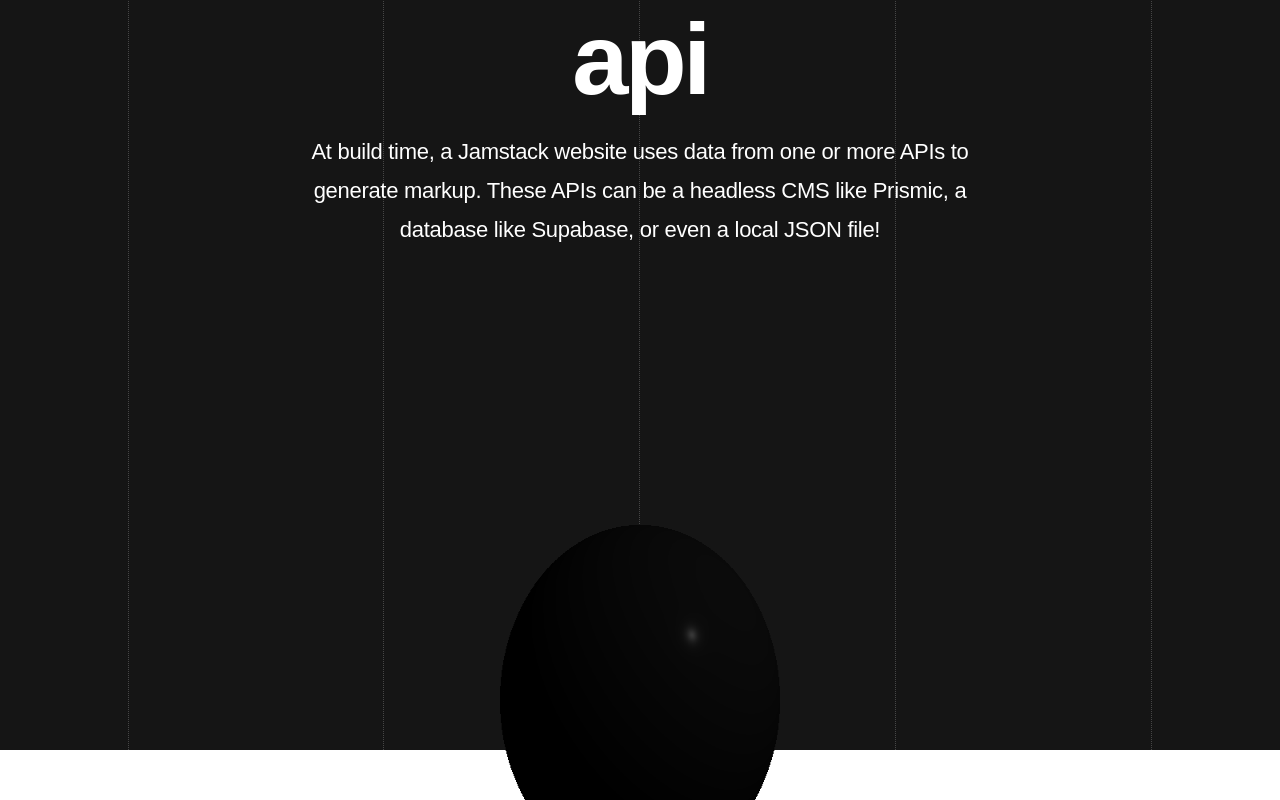
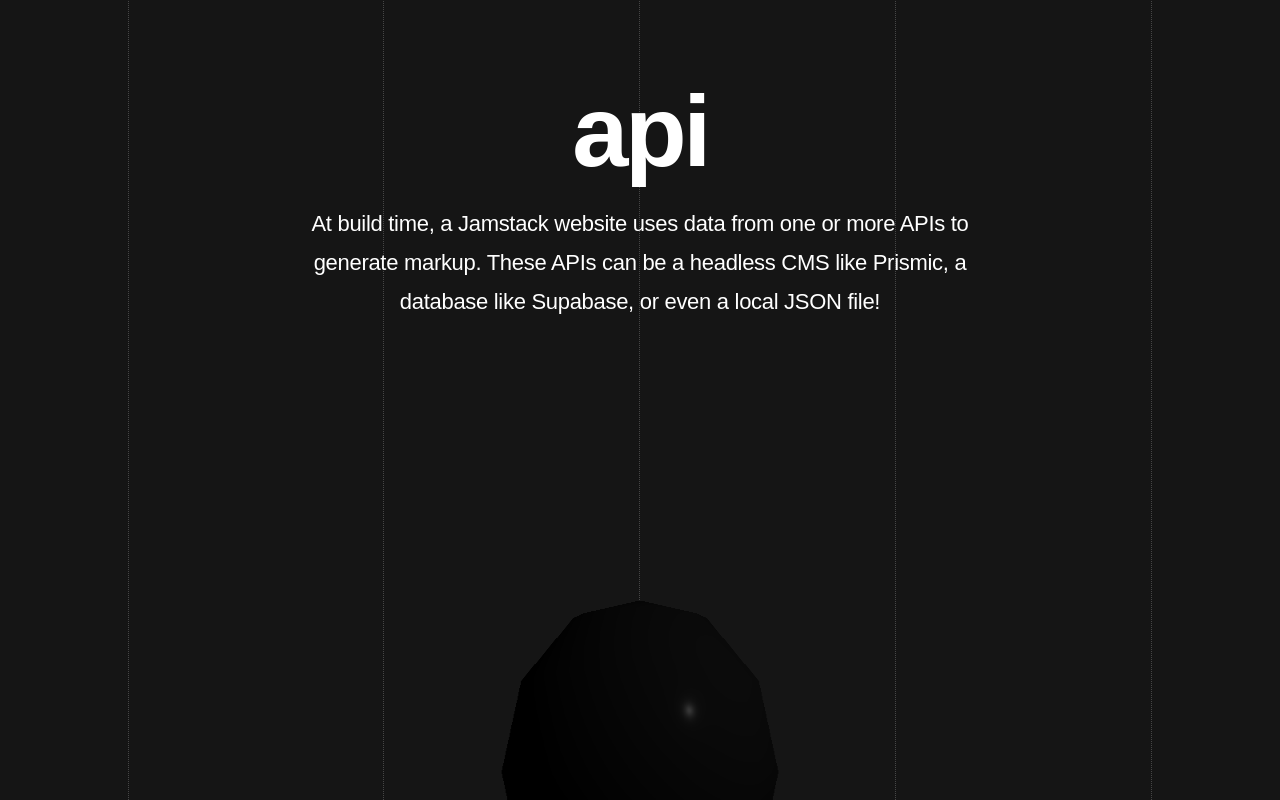
Before and after one commit to Eliman-C5/monogram-exercise, a Next.js app: page / in a window 1280 px wide. Shown: the part 2094-2894 px from the top of the page. Built offline with nearby package versions, Linux system fonts and the light colour scheme; a web font is replaced by a local one.

Commit message:
Improve performance

```diff
--- a/src/components/sections/scores/Scores.jsx
+++ b/src/components/sections/scores/Scores.jsx
@@ -2,10 +2,7 @@ import { InnerBackground } from '@/components/common/InnerBackground'
 import Section from '@/components/wrapper/Section'
 import React from 'react'
 import { Footer } from '../footer/Footer'
-import { ThreeSphere } from '../tools/ThreeSphere'
 import { TopAuditScores } from './TopAuditScores'
-
-const columns = [1, 2, 3, 4]
 
 export const Scores = () => {
   return (
@@ -19,8 +16,6 @@ export const Scores = () => {
 
         <Footer styles={''} />
 
-        {/* <ThreeSphere /> */}
-
       </Section>
 
 
--- a/src/components/sections/tools/ThreeSphere.jsx
+++ b/src/components/sections/tools/ThreeSphere.jsx
@@ -5,7 +5,7 @@ export const ThreeSphere = ({size, style}) => {
   const canvasRef = useRef(null);
 
   useEffect(() => {
-    // Función para cargar la imagen en la textura
+    //Function to load the image into the texture
     const loadTexture = (url) => {
       const textureLoader = new THREE.TextureLoader();
       return textureLoader.load(url);
@@ -19,7 +19,7 @@ export const ThreeSphere = ({size, style}) => {
       1000
     );
 
-    // Ajustamos la posición de la luz para mejorar la reflexión metálica
+    //Adjust the position of the light to improve metallic reflection
     const light = new THREE.PointLight(0xffffff, 1);
     light.position.set(5, 5, 5);
     scene.add(light);
@@ -29,30 +29,34 @@ export const ThreeSphere = ({size, style}) => {
       alpha: true,
     });
 
-    // Configuración de la esfera
-    const geometry = new THREE.SphereGeometry(1, 64, 64, 0, Math.PI, 0, Math.PI);
+    //Sphere configuration
+    const geometry = new THREE.SphereGeometry(1, 9, 6, 0, Math.PI, 0, Math.PI);
     const material = new THREE.MeshStandardMaterial({
       map: loadTexture('https://res.cloudinary.com/datsipxkz/image/upload/v1680293977/monogram-exercise/i3mv2d2g1i0lo9nfg4y5.png'),
-      roughness: 0.2, // Ajustamos la rugosidad para mejorar la reflexión metálica
-      metalness: 0, // Ajustamos la metalicidad para mejorar la apariencia metálica
+      roughness: 0.2, //Now we adjust the roughness to improve the metallic reflection
+      metalness: 0, //This adjusts the metallicness to improve the metallic appearance
     });
     const sphere = new THREE.Mesh(geometry, material);
     scene.add(sphere);
 
-    // Configuración de la cámara y el renderizador
+    //Camera and renderer settings
     camera.position.z = size;
     renderer.setSize(window.innerWidth, window.innerHeight);
-
+    let myReqId
     const animate = () => {
-      requestAnimationFrame(animate);
+      myReqId = requestAnimationFrame(animate);
       renderer.render(scene, camera);
     };
 
     animate();
+
+    return () => {
+      window.cancelAnimationFrame(myReqId)
+    }
   }, []);
 
   return <div className={`${style}`}>
-    <canvas ref={canvasRef} className='max-w-[100%] max-h-[100%] mx-auto relative z-10 top-[7%] sm:top-0 lg:top-[50px] 2xl:top-[80px]'>
+    <canvas ref={canvasRef} className='max-w-[100%] mx-auto relative z-10 top-[-55%] sm:top-[-25%] md:top-[-10%] lg:top-[50px] 2xl:top-[80px]'>
     </canvas>
   </div>
 };
--- a/src/components/sections/tools/Tools.jsx
+++ b/src/components/sections/tools/Tools.jsx
@@ -31,8 +31,8 @@ export const Tools = () => {
           textSize='tools-markup-p'
         >
           <ThreeSphere size={6.5} style='h-[450px] max-w-[400px] mx-auto sm:hidden' />
-          <ThreeSphere size={5} style='h-[600px] max-w-[500px] mx-auto hidden sm:block md:hidden' />
-          <ThreeSphere size={5} style='mx-auto hidden md:block' />
+          <ThreeSphere size={5.5} style='h-[700px] max-w-[620px] mx-auto hidden sm:block md:hidden' />
+          <ThreeSphere size={5} style='h-[850px] mx-auto hidden md:block' />
         </CenteredTextBox>
 
       </Section>
--- a/src/data/texts.js
+++ b/src/data/texts.js
@@ -155,7 +155,7 @@ export const toolsLogos = {
 export const apiTool = {
   title: 'api',
   text: 'At build time, a Jamstack website uses data from one or more APIs to generate markup. These APIs can be a headless CMS like Prismic, a database like Supabase, or even a local JSON file!',
-  style: 'translate-y-[160px] sm:translate-y-[300px] pt-[50px] md:pt-[60%] lg:pt-[65%] relative z-10',
+  style: 'translate-y-[160px] sm:translate-y-[300px] pt-[50px] md:pt-[72%] relative z-10',
   img: 'https://res.cloudinary.com/datsipxkz/image/upload/v1680293977/monogram-exercise/i3mv2d2g1i0lo9nfg4y5.png',
   alt: '3D sphere'
 }
```
